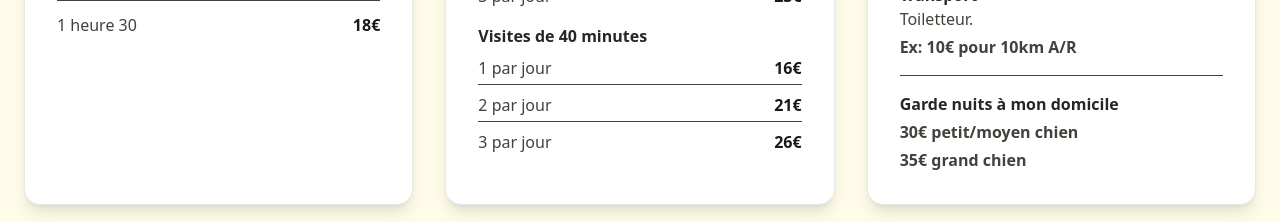
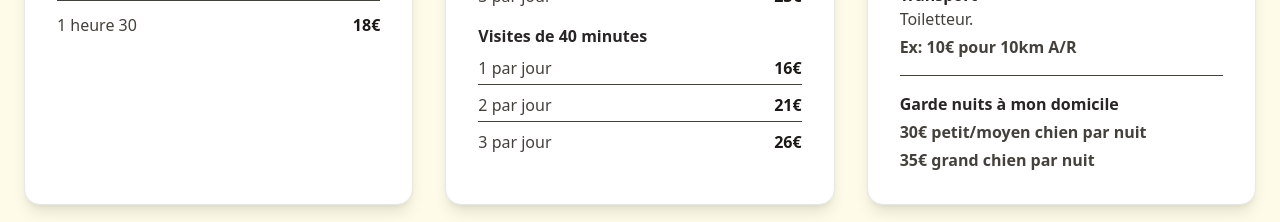
Before and after one commit to Mzgus/pet_sitter_landing_page, a React (Vite) app: page / in a window 1280 px wide. Shown: the part 4120-4342 px from the top of the page. Built offline with nearby package versions, Linux system fonts and the light colour scheme.

Commit message:
correct synthax

```diff
--- a/src/App.jsx
+++ b/src/App.jsx
@@ -436,8 +436,8 @@ function App() {
                 </div>
                 <div className="border-t pt-4">
                   <h4 className="font-bold text-stone-800">Garde nuits à mon domicile</h4>
-                  <p className="font-semibold mt-1">30€ petit/moyen chien</p>
-                  <p className="font-semibold mt-1">35€ grand chien</p>
+                  <p className="font-semibold mt-1">30€ petit/moyen chien par nuit</p>
+                  <p className="font-semibold mt-1">35€ grand chien par nuit</p>
                 </div>
               </div>
             </div>
```
